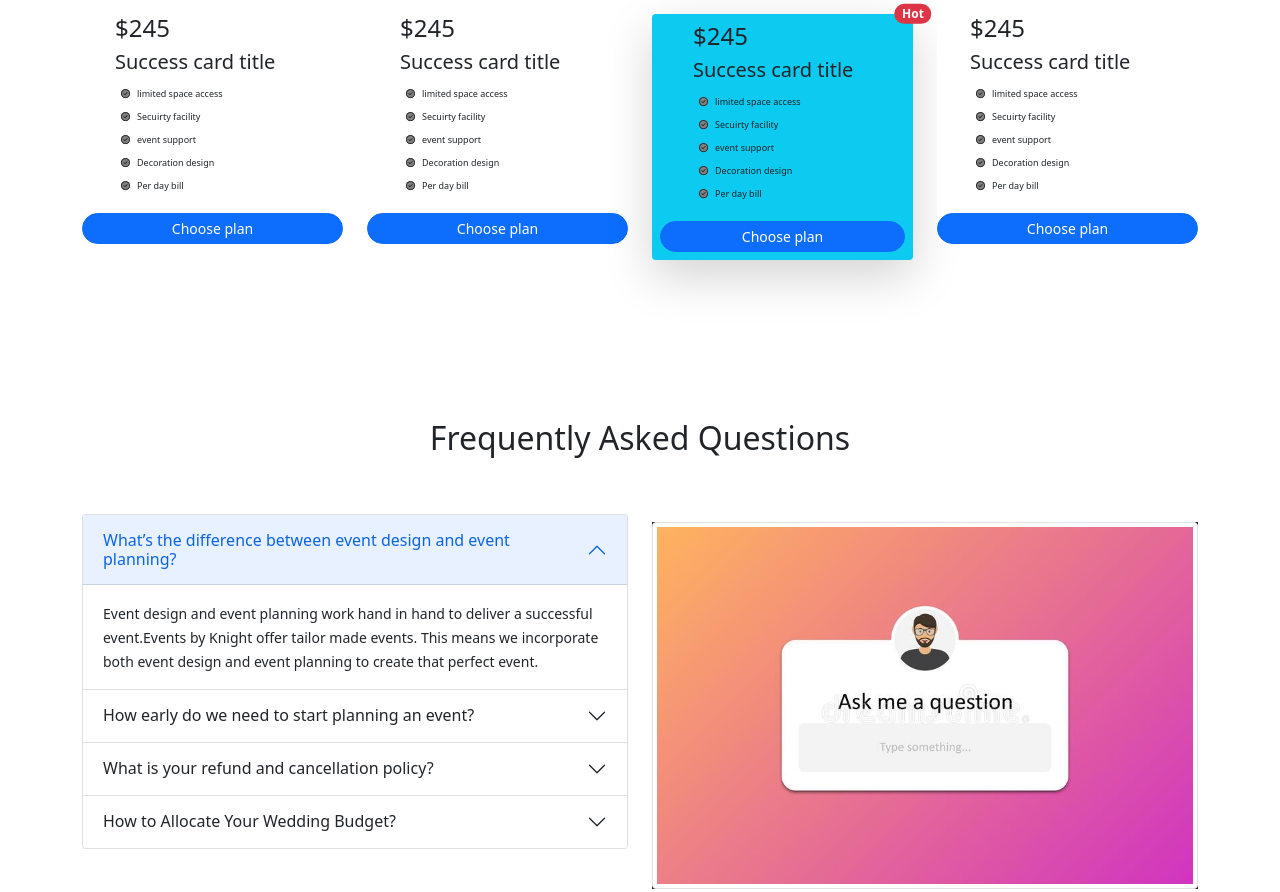
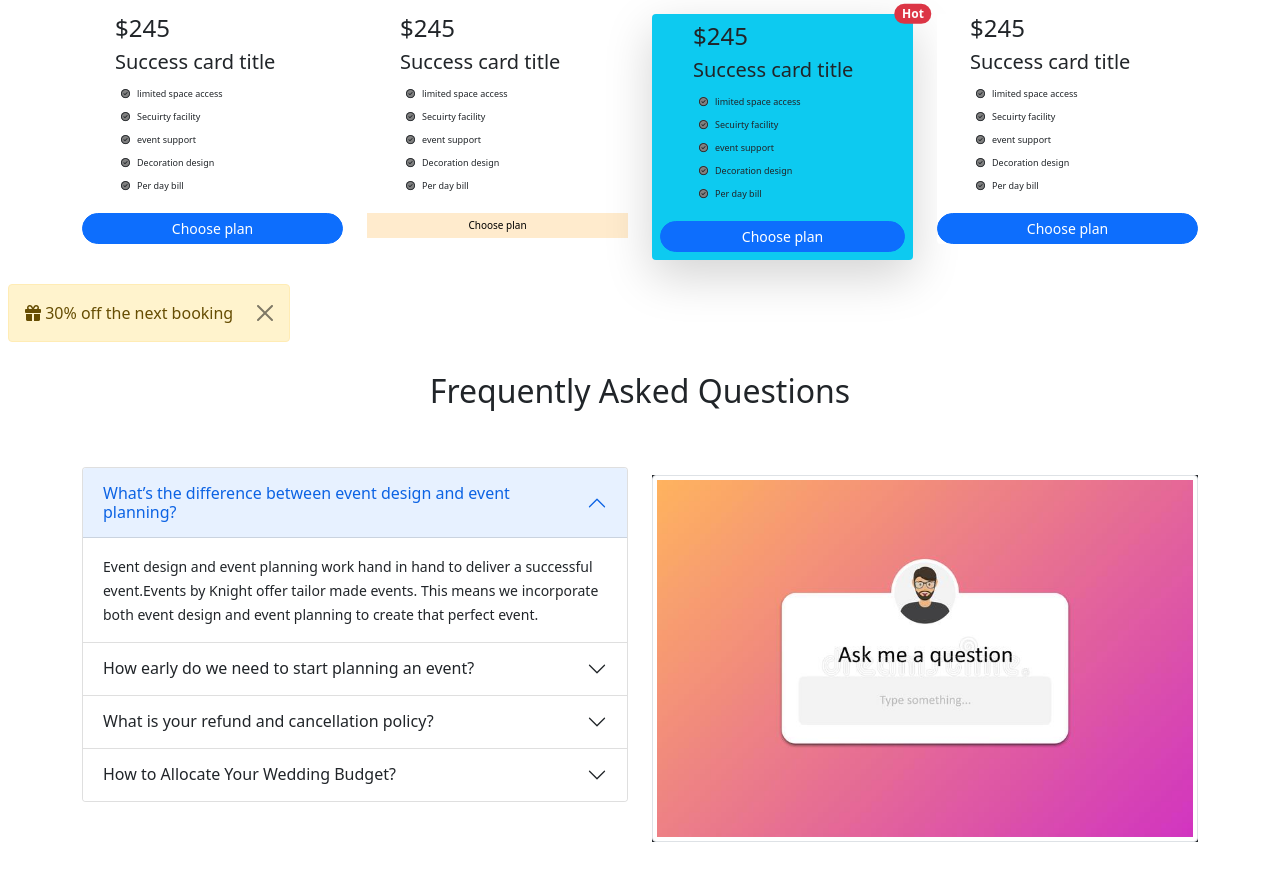
Before and after one commit to kanakWeb/convention-center, a plain HTML site: page index.html in a window 1280 px wide. Shown: the part 680-1572 px from the top of the page. Drawn offline with Linux system fonts and the light colour scheme.

Commit message:
finaly add toast alert part

```diff
--- a/index.html
+++ b/index.html
@@ -134,7 +134,7 @@
                                 day bill</li>
                         </ul>
 
-                        <button class="btn btn-sm rounded-pill btn-primary" type="button">Choose plan
+                        <button class=" card-buuton" type="button">Choose plan
                         </button>
                     </div>
                 </div>
@@ -196,19 +196,26 @@
 
         <!-- Our package end section.....................................  -->
 
-        <div class="toast" role="alert" aria-live="assertive" aria-atomic="true">
-            <div class="toast-body">
-                Hello, world! This is a toast message.
-                <div class="mt-2 pt-2 border-top">
-                    <button type="button" class="btn btn-primary btn-sm">Take action</button>
-                    <button type="button" class="btn btn-secondary btn-sm" data-bs-dismiss="toast">Close</button>
+
+
+        <!-- toast........................  -->
+
+        <div class="row" style="position: absolute;">
+            <div class="col row-cols-lg-1 row-mid-lg-1 row-cols-sm-1 row-cols-1">
+                <div id="message" class="ms-2 my-2">
+                    <div class="alert alert-warning alert-dismissible fade show" role="alert">
+                        <i class="fas fa-gift"></i> 30% off the next booking
+                        <button type="button" class="btn-close" data-bs-dismiss="alert" aria-label="Close"></button>
+                    </div>
                 </div>
             </div>
         </div>
+
+
         <!-- Question Section. start..  -->
 
         <section>
-            <div class="container ">
+            <div class="container py-5">
                 <h2 class="text-center my-5">Frequently Asked Questions</h2>
 
 
@@ -325,8 +332,8 @@
                 </div>
             </div>
         </section>
+
         <!-- Question Section. end..  -->
-
 
 
 
--- a/style.css
+++ b/style.css
@@ -21,3 +21,8 @@
 .card-head {
   margin-left: 33px;
 }
+.card-buuton {
+  font-size: 10px;
+  padding: 5px 2px;
+  background: blanchedalmond;
+}
```
